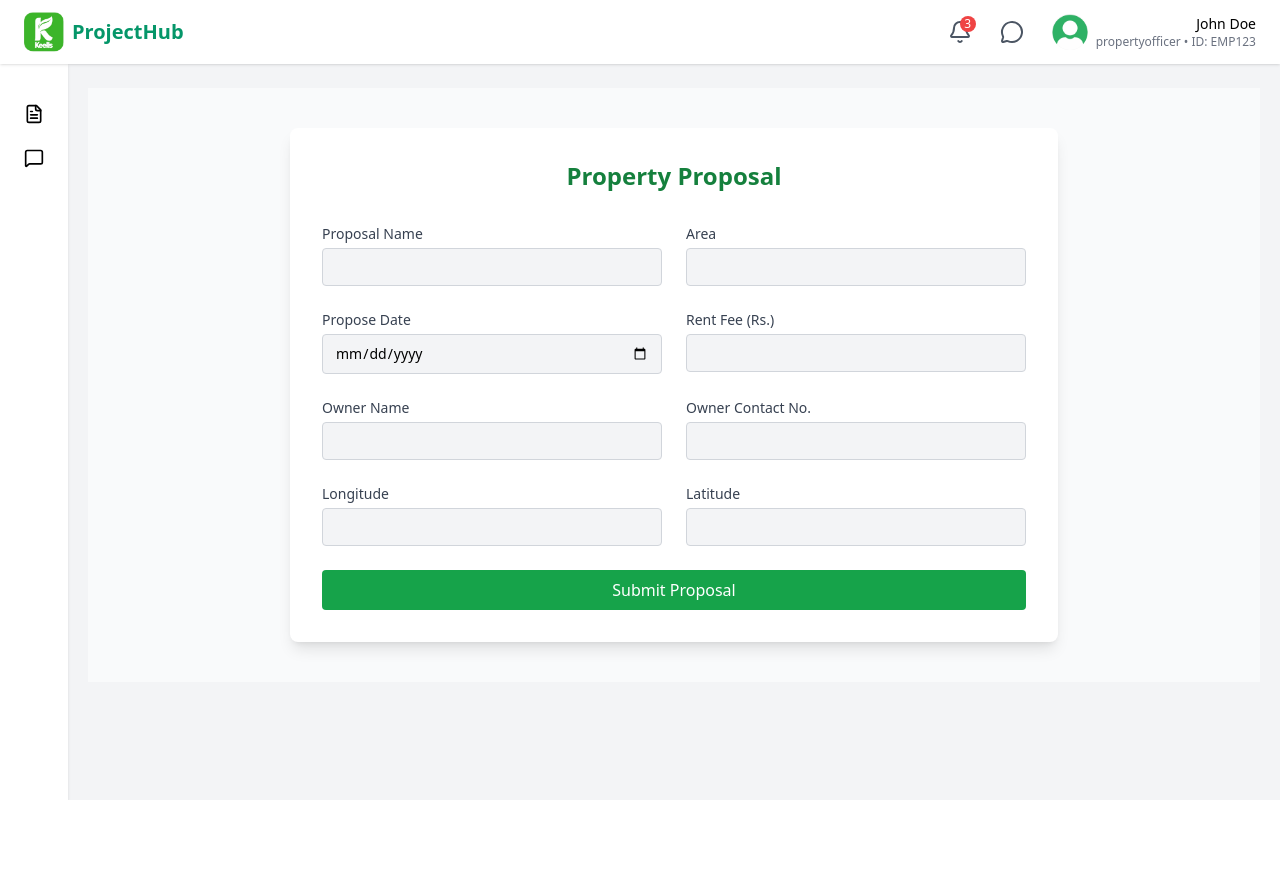
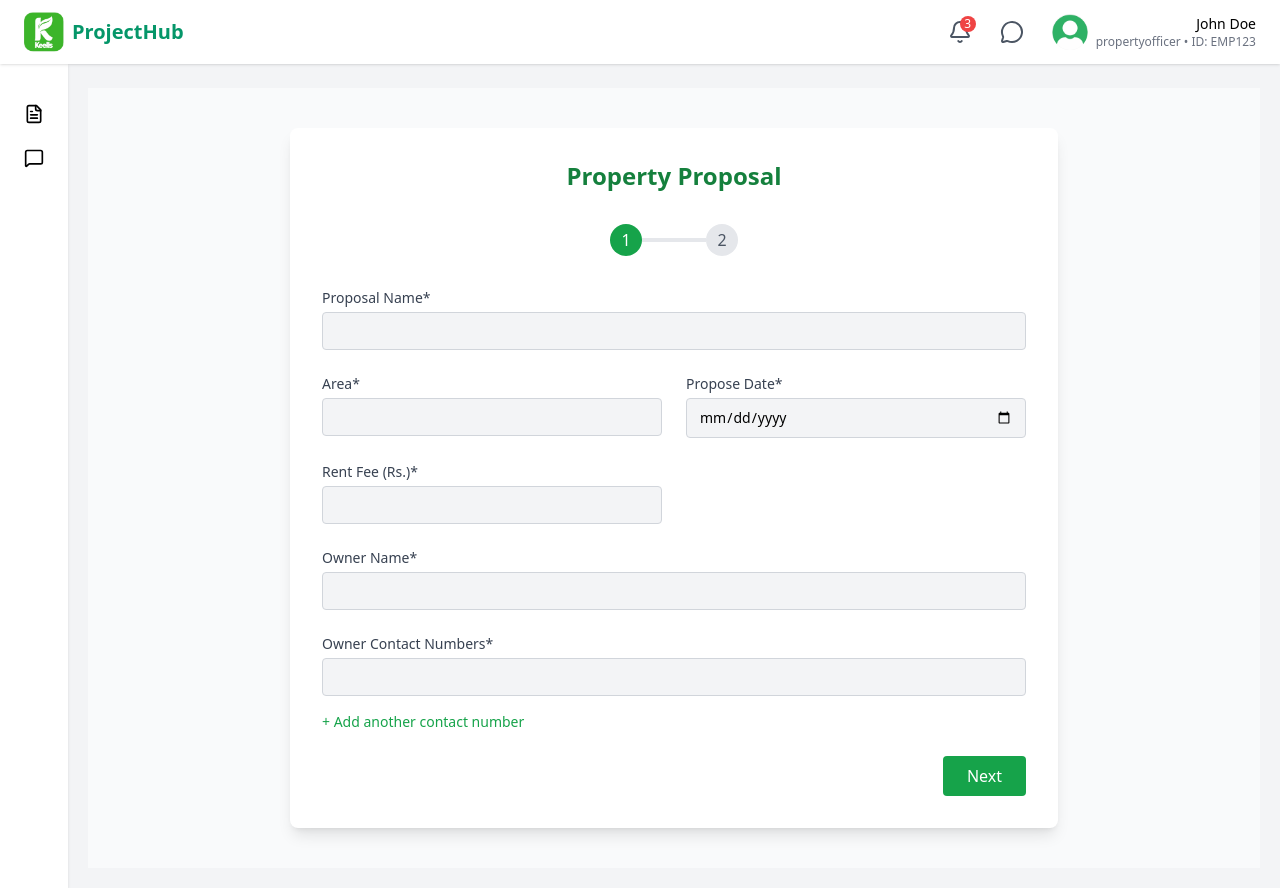
Before and after one commit to hirunaPankaja/project-management-system, a React (Vite) app in the folder project-mgmt-frontend/: page /home/propertyofficer/proposal in a window 1280 px wide. Before the commit the page ends 800 px from the top, so only its background shows below. Built offline with nearby package versions, Linux system fonts and the light colour scheme.

Commit message:
Update Property Officer Proposal file

```diff
--- a/project-mgmt-frontend/src/pages/HomeContent.jsx
+++ b/project-mgmt-frontend/src/pages/HomeContent.jsx
@@ -14,4 +14,6 @@ export default function HomeContent() {
       ))}
     </div>
   );
+
+
 }
--- a/project-mgmt-frontend/src/pages/propertyOfficer/PropertyOfficerProposal.jsx
+++ b/project-mgmt-frontend/src/pages/propertyOfficer/PropertyOfficerProposal.jsx
@@ -1,15 +1,21 @@
 import React, { useState } from 'react';
+import { useNavigate } from 'react-router-dom';
 
-const PropertyOfficerProposal = () => {
+const PropertyOfficerProposal = ({ onClose }) => {
+  const navigate = useNavigate();
+  const [step, setStep] = useState(1);
+  const [submitted, setSubmitted] = useState(false);
   const [formData, setFormData] = useState({
     proposal_name: '',
     area: '',
     propose_date: '',
     rent_fee: '',
     property_owner_name: '',
-    property_owner_contact_no: '',
+    property_owner_contact_no: [''],
     longitude: '',
-    latitude: ''
+    latitude: '',
+    district: '',
+    province: ''
   });
 
   const handleChange = (e) => {
@@ -17,11 +23,108 @@ const PropertyOfficerProposal = () => {
     setFormData(prev => ({ ...prev, [name]: value }));
   };
 
+  const handleContactChange = (index, value) => {
+    const updatedContacts = [...formData.property_owner_contact_no];
+    updatedContacts[index] = value;
+    setFormData(prev => ({ ...prev, property_owner_contact_no: updatedContacts }));
+  };
+
+  const addContactField = () => {
+    setFormData(prev => ({
+      ...prev,
+      property_owner_contact_no: [...prev.property_owner_contact_no, '']
+    }));
+  };
+
+  const removeContactField = (index) => {
+    const updatedContacts = formData.property_owner_contact_no.filter((_, i) => i !== index);
+    setFormData(prev => ({ ...prev, property_owner_contact_no: updatedContacts }));
+  };
+
+  const validateStep1 = () => {
+    const requiredFields = [
+      formData.proposal_name,
+      formData.area,
+      formData.propose_date,
+      formData.rent_fee,
+      formData.property_owner_name,
+      formData.property_owner_contact_no[0] // At least first contact number
+    ];
+    return requiredFields.every(field => field.trim() !== '');
+  };
+
+  const validateStep2 = () => {
+    const requiredFields = [
+      formData.longitude,
+      formData.latitude,
+      formData.district,
+      formData.province
+    ];
+    return requiredFields.every(field => field.trim() !== '');
+  };
+
   const handleSubmit = (e) => {
     e.preventDefault();
+
+    // Validate both steps before submission
+    if (!validateStep1() || !validateStep2()) {
+      alert('Please fill all required fields in both steps before submitting.');
+      return;
+    }
+
     console.log("Submitted Proposal:", formData);
     // TODO: Connect to backend API
+
+    // Show success message and reset form
+    setSubmitted(true);
   };
+
+  const nextStep = () => {
+    if (!validateStep1()) {
+      alert('Please fill all required fields before proceeding.');
+      return;
+    }
+    setStep(step + 1);
+  };
+
+  const prevStep = () => {
+    setStep(step - 1);
+  };
+
+  const resetForm = () => {
+    setFormData({
+      proposal_name: '',
+      area: '',
+      propose_date: '',
+      rent_fee: '',
+      property_owner_name: '',
+      property_owner_contact_no: [''],
+      longitude: '',
+      latitude: '',
+      district: '',
+      province: ''
+    });
+    setStep(1);
+    setSubmitted(false);
+  };
+
+  if (submitted) {
+    return (
+      <div className="flex justify-center py-10 bg-gray-50 px-4">
+        <div className="w-full max-w-3xl bg-white shadow-lg rounded-lg p-8 text-center">
+          <div className="text-green-500 text-5xl mb-4">✓</div>
+          <h2 className="text-2xl font-bold text-green-700 mb-4">Proposal Submitted Successfully!</h2>
+          <p className="text-gray-600 mb-6">Your property proposal has been submitted successfully.</p>
+          <button
+            onClick={() => navigate('/home')}
+            className="bg-green-600 hover:bg-green-700 text-white py-2 px-6 rounded transition"
+          >
+            Done
+          </button>
+        </div>
+      </div>
+    );
+  }
 
   return (
     <div className="flex justify-center py-10 bg-gray-50 px-4">
@@ -29,61 +132,139 @@ const PropertyOfficerProposal = () => {
         <h2 className="text-2xl font-bold text-green-700 mb-8 text-center">
           Property Proposal
         </h2>
-        <form onSubmit={handleSubmit} className="grid grid-cols-1 md:grid-cols-2 gap-6">
-          <div className="flex flex-col">
-            <label htmlFor="proposal_name" className="text-sm text-gray-700 mb-1">Proposal Name</label>
+
+        {/* Step indicator */}
+        <div className="flex justify-center mb-8">
+          <div className="flex items-center">
+            <div className={`flex items-center justify-center w-8 h-8 rounded-full ${step >= 1 ? 'bg-green-600 text-white' : 'bg-gray-200 text-gray-600'}`}>
+              1
+            </div>
+            <div className={`w-16 h-1 ${step >= 2 ? 'bg-green-600' : 'bg-gray-200'}`}></div>
+            <div className={`flex items-center justify-center w-8 h-8 rounded-full ${step >= 2 ? 'bg-green-600 text-white' : 'bg-gray-200 text-gray-600'}`}>
+              2
+            </div>
+          </div>
+        </div>
+
+        <form onSubmit={handleSubmit}>
+          {step === 1 && (
+            <div className="grid grid-cols-1 md:grid-cols-2 gap-6">
+              <div className="flex flex-col md:col-span-2">
+                <label htmlFor="proposal_name" className="text-sm text-gray-700 mb-1">Proposal Name*</label>
                 <input id="proposal_name" name="proposal_name" value={formData.proposal_name} onChange={handleChange}
                   className="bg-gray-100 border border-gray-300 rounded px-3 py-2 text-sm focus:ring-2 focus:ring-green-500" required />
               </div>
 
               <div className="flex flex-col">
-            <label htmlFor="area" className="text-sm text-gray-700 mb-1">Area</label>
+                <label htmlFor="area" className="text-sm text-gray-700 mb-1">Area*</label>
                 <input id="area" name="area" value={formData.area} onChange={handleChange}
                   className="bg-gray-100 border border-gray-300 rounded px-3 py-2 text-sm focus:ring-2 focus:ring-green-500" required />
               </div>
 
               <div className="flex flex-col">
-            <label htmlFor="propose_date" className="text-sm text-gray-700 mb-1">Propose Date</label>
+                <label htmlFor="propose_date" className="text-sm text-gray-700 mb-1">Propose Date*</label>
                 <input type="date" id="propose_date" name="propose_date" value={formData.propose_date} onChange={handleChange}
                   className="bg-gray-100 border border-gray-300 rounded px-3 py-2 text-sm focus:ring-2 focus:ring-green-500" required />
               </div>
 
               <div className="flex flex-col">
-            <label htmlFor="rent_fee" className="text-sm text-gray-700 mb-1">Rent Fee (Rs.)</label>
+                <label htmlFor="rent_fee" className="text-sm text-gray-700 mb-1">Rent Fee (Rs.)*</label>
                 <input type="number" id="rent_fee" name="rent_fee" value={formData.rent_fee} onChange={handleChange}
                   className="bg-gray-100 border border-gray-300 rounded px-3 py-2 text-sm focus:ring-2 focus:ring-green-500" required />
               </div>
 
-          <div className="flex flex-col">
-            <label htmlFor="property_owner_name" className="text-sm text-gray-700 mb-1">Owner Name</label>
+              <div className="flex flex-col md:col-span-2">
+                <label htmlFor="property_owner_name" className="text-sm text-gray-700 mb-1">Owner Name*</label>
                 <input id="property_owner_name" name="property_owner_name" value={formData.property_owner_name} onChange={handleChange}
                   className="bg-gray-100 border border-gray-300 rounded px-3 py-2 text-sm focus:ring-2 focus:ring-green-500" required />
               </div>
 
-          <div className="flex flex-col">
-            <label htmlFor="property_owner_contact_no" className="text-sm text-gray-700 mb-1">Owner Contact No.</label>
-            <input type="tel" id="property_owner_contact_no" name="property_owner_contact_no" value={formData.property_owner_contact_no} onChange={handleChange}
-              className="bg-gray-100 border border-gray-300 rounded px-3 py-2 text-sm focus:ring-2 focus:ring-green-500" required />
+              <div className="flex flex-col md:col-span-2">
+                <label className="text-sm text-gray-700 mb-1">Owner Contact Numbers*</label>
+                {formData.property_owner_contact_no.map((contact, index) => (
+                  <div key={index} className="flex items-center mb-2">
+                    <input
+                      type="tel"
+                      value={contact}
+                      onChange={(e) => handleContactChange(index, e.target.value)}
+                      className="bg-gray-100 border border-gray-300 rounded px-3 py-2 text-sm focus:ring-2 focus:ring-green-500 flex-grow"
+                      required={index === 0}
+                    />
+                    {index > 0 && (
+                      <button
+                        type="button"
+                        onClick={() => removeContactField(index)}
+                        className="ml-2 text-red-500 hover:text-red-700"
+                      >
+                        Remove
+                      </button>
+                    )}
+                  </div>
+                ))}
+                <button
+                  type="button"
+                  onClick={addContactField}
+                  className="mt-2 text-sm text-green-600 hover:text-green-800 self-start"
+                >
+                  + Add another contact number
+                </button>
               </div>
 
+              <div className="md:col-span-2 flex justify-end">
+                <button
+                  type="button"
+                  onClick={nextStep}
+                  className="bg-green-600 hover:bg-green-700 text-white py-2 px-6 rounded transition"
+                >
+                  Next
+                </button>
+              </div>
+            </div>
+          )}
+
+          {step === 2 && (
+            <div className="grid grid-cols-1 md:grid-cols-2 gap-6">
               <div className="flex flex-col">
-            <label htmlFor="longitude" className="text-sm text-gray-700 mb-1">Longitude</label>
+                <label htmlFor="longitude" className="text-sm text-gray-700 mb-1">Longitude*</label>
                 <input type="text" id="longitude" name="longitude" value={formData.longitude} onChange={handleChange}
                   className="bg-gray-100 border border-gray-300 rounded px-3 py-2 text-sm focus:ring-2 focus:ring-green-500" required />
               </div>
 
               <div className="flex flex-col">
-            <label htmlFor="latitude" className="text-sm text-gray-700 mb-1">Latitude</label>
+                <label htmlFor="latitude" className="text-sm text-gray-700 mb-1">Latitude*</label>
                 <input type="text" id="latitude" name="latitude" value={formData.latitude} onChange={handleChange}
                   className="bg-gray-100 border border-gray-300 rounded px-3 py-2 text-sm focus:ring-2 focus:ring-green-500" required />
               </div>
 
-          <div className="md:col-span-2">
-            <button type="submit"
-              className="w-full bg-green-600 hover:bg-green-700 text-white py-2 px-4 rounded transition">
+              <div className="flex flex-col">
+                <label htmlFor="district" className="text-sm text-gray-700 mb-1">District*</label>
+                <input id="district" name="district" value={formData.district} onChange={handleChange}
+                  className="bg-gray-100 border border-gray-300 rounded px-3 py-2 text-sm focus:ring-2 focus:ring-green-500" required />
+              </div>
+
+              <div className="flex flex-col">
+                <label htmlFor="province" className="text-sm text-gray-700 mb-1">Province*</label>
+                <input id="province" name="province" value={formData.province} onChange={handleChange}
+                  className="bg-gray-100 border border-gray-300 rounded px-3 py-2 text-sm focus:ring-2 focus:ring-green-500" required />
+              </div>
+
+              <div className="md:col-span-2 flex justify-between">
+                <button
+                  type="button"
+                  onClick={prevStep}
+                  className="bg-gray-300 hover:bg-gray-400 text-gray-800 py-2 px-6 rounded transition"
+                >
+                  Back
+                </button>
+                <button
+                  type="submit"
+                  className="bg-green-600 hover:bg-green-700 text-white py-2 px-6 rounded transition"
+                >
                   Submit Proposal
                 </button>
               </div>
+            </div>
+          )}
         </form>
       </div>
     </div>
```
Lines whose indentation alone changed are shown as unchanged.
